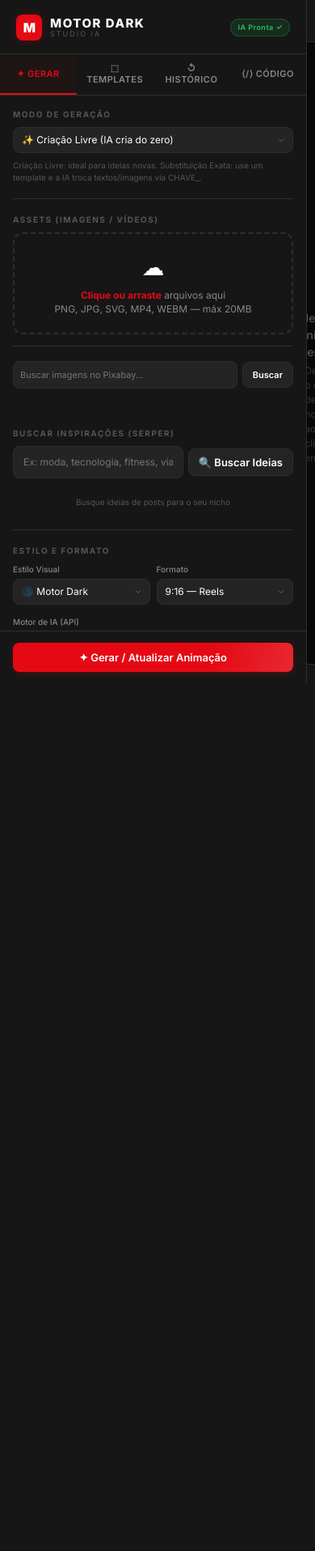
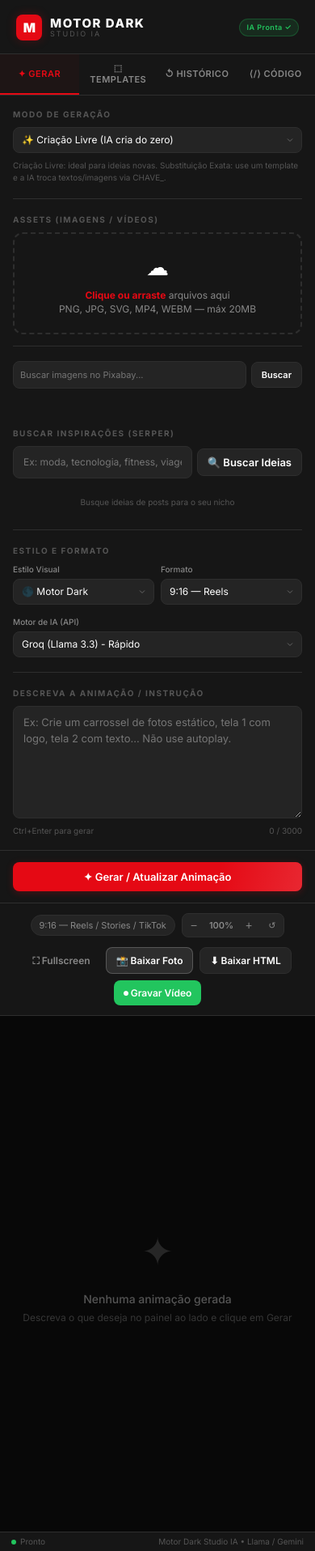
Before and after one commit to leanttro/gerador, a Flask app: page / in a window 390 px wide. Shown: the whole page at 81% size. Before the commit the page ends 844 px from the top, so only its background shows below. Run offline with Flask 3, Linux system fonts and the light colour scheme; some libraries are stand-ins or nearby versions.

Commit message:
Update index.html

```diff
--- a/templates/index.html
+++ b/templates/index.html
@@ -839,6 +839,55 @@
             font-size: 11px;
             color: var(--text-muted);
         }
+
+        /* ═══════════════════════════════════════════
+           MODO MOBILE RESPONSIVO
+        ═══════════════════════════════════════════ */
+        @media (max-width: 768px) {
+            html, body {
+                overflow: auto !important;
+                height: auto !important;
+            }
+            body {
+                flex-direction: column;
+            }
+            .sidebar {
+                width: 100% !important;
+                min-width: 100% !important;
+                border-right: none;
+                border-bottom: 1px solid var(--border);
+                flex: none;
+            }
+            .main-content {
+                width: 100%;
+                flex: none;
+                overflow: visible;
+                min-height: 800px;
+            }
+            .toolbar {
+                height: auto;
+                flex-wrap: wrap;
+                padding: 12px;
+                gap: 12px;
+            }
+            .toolbar-left, .toolbar-right {
+                width: 100%;
+                justify-content: center;
+                flex-wrap: wrap;
+                gap: 8px;
+            }
+            .preview-container {
+                padding: 20px 10px;
+                overflow: visible;
+            }
+            .generate-btn-wrapper {
+                position: sticky;
+                bottom: 0;
+                background: var(--bg-card);
+                z-index: 100;
+                border-top: 1px solid var(--border);
+            }
+        }
     </style>
 </head>
 <body>
@@ -867,7 +916,6 @@
 
         <div class="panel active" id="panel-generate">
 
-            <!-- SEÇÃO DE MODO DE CRIAÇÃO -->
             <div class="section">
                 <span class="section-label">Modo de Geração</span>
                 <select id="generationModeSelect">
@@ -909,7 +957,6 @@
                 <button class="btn btn-ghost text-10" onclick="clearAllAssets()" id="clearAssetsBtn" style="display:none">✕ Remover todos os assets</button>
             </div>
 
-            <!-- SEÇÃO DE INSPIRAÇÕES (NOVA) -->
             <div class="section">
                 <span class="section-label">Buscar Inspirações (Serper)</span>
                 <div class="flex-row gap-6">
@@ -1749,16 +1796,21 @@ async function captureImage() {
     }
     showToast('info', 'Capturando...', 'Isso pode demorar um segundo.');
     try {
+        // Pequeno delay para garantir que todas as fontes e imagens estejam renderizadas
+        await new Promise(r => setTimeout(r, 600));
+
         const canvas = await iframe.contentWindow.html2canvas(doc.body, {
             useCORS: true,
-            allowTaint: true,
-            backgroundColor: null
+            allowTaint: false,
+            backgroundColor: '#ffffff', // Força fundo branco para evitar opacidade errada
+            scale: 2, // Aumenta a qualidade
+            logging: false
         });
         const link = document.createElement('a');
         link.download = `motordark_frame_${Date.now()}.png`;
-        link.href = canvas.toDataURL('image/png');
+        link.href = canvas.toDataURL('image/png', 1.0);
         link.click();
-        showToast('success', 'Foto salva!', 'A imagem foi baixada com sucesso.');
+        showToast('success', 'Foto salva!', 'A imagem foi baixada com sucesso com texto e cores.');
     } catch (e) {
         showToast('error', 'Erro', 'Não foi possível capturar a imagem.');
     }
```
